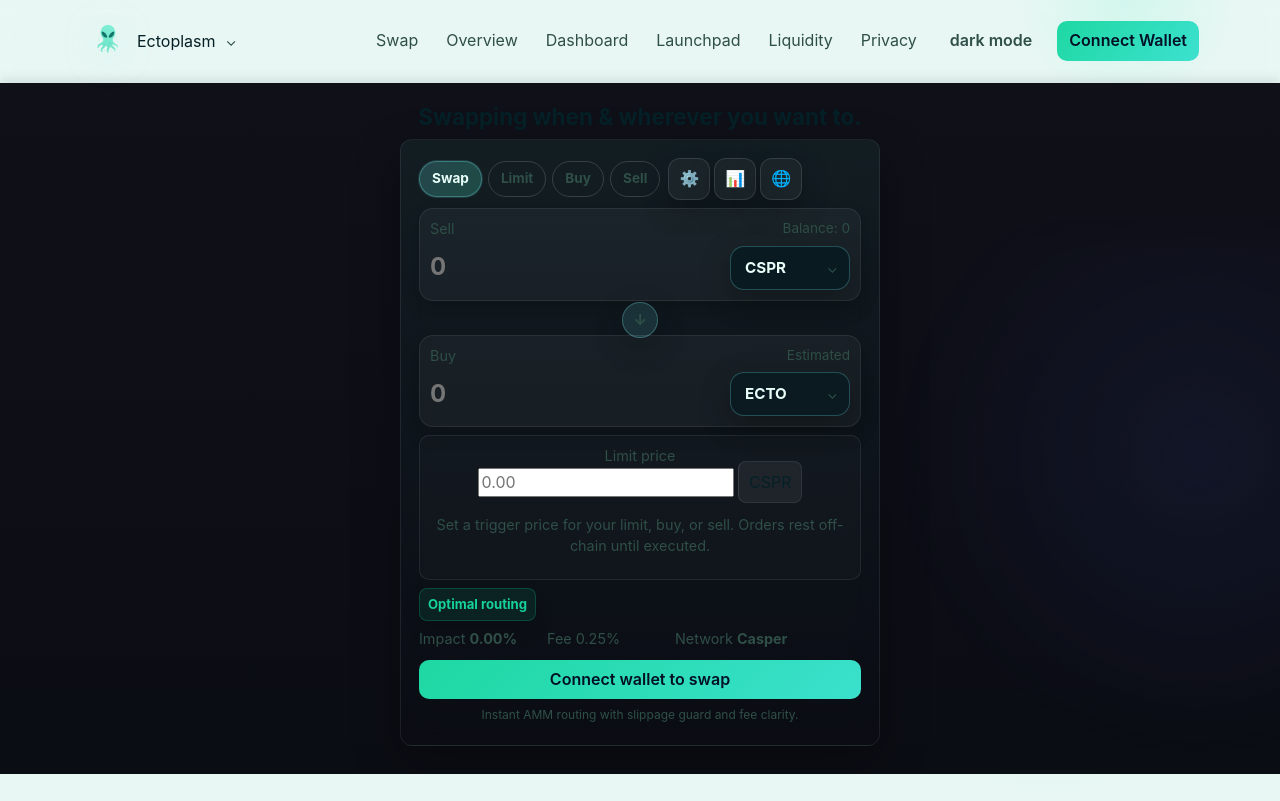
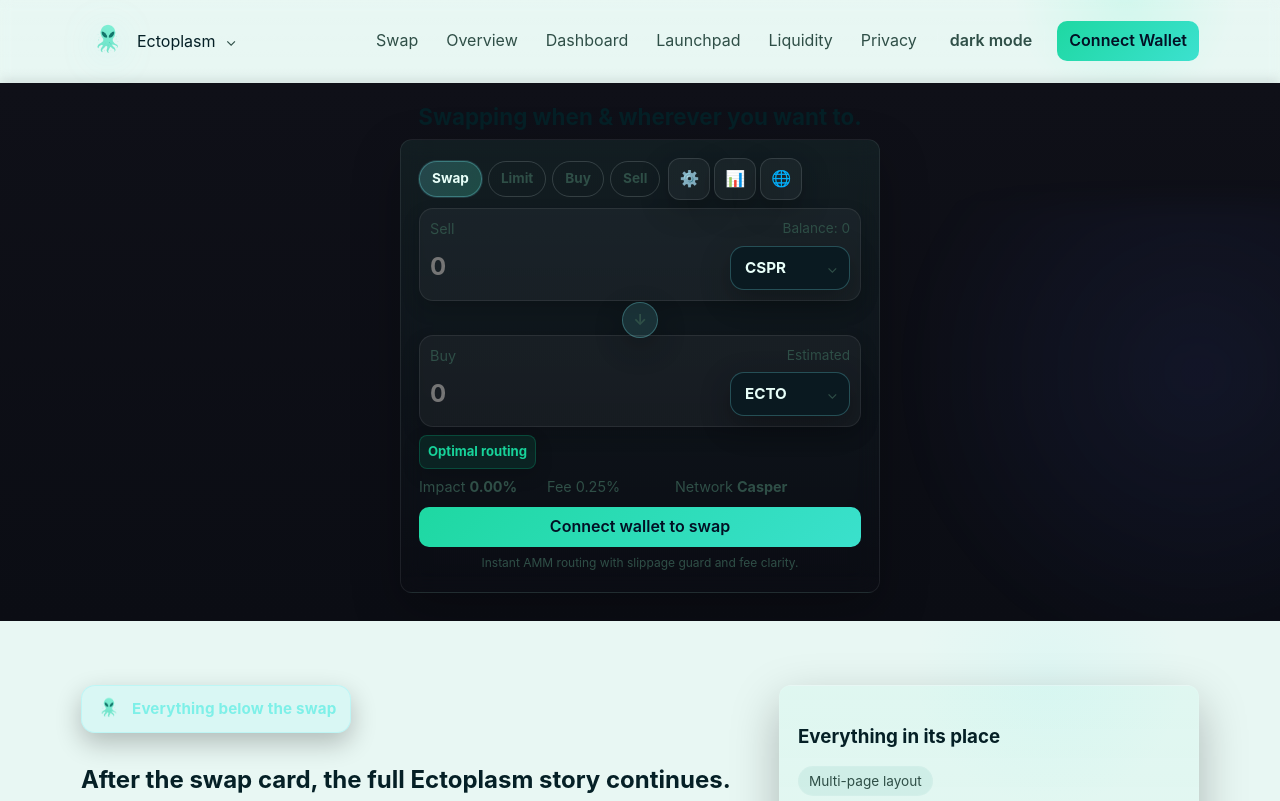
Before and after one commit to EcosystemNetwork/Ectoplasm, a plain HTML site: page index.html in a window 1280 px wide. Shown: the top 801 px of the page. Drawn offline with Linux system fonts and the light colour scheme; no server answers.

Commit message:
Remove limit price controls from swap form

```diff
--- a/index.html
+++ b/index.html
@@ -173,17 +173,6 @@
                 </div>
               </div>
             </label>
-
-            <div class="order-controls" id="limitControls" hidden>
-              <div class="input-row tight compact">
-                <label for="limitPrice" class="muted">Limit price</label>
-                <div class="input-row tight compact">
-                  <input id="limitPrice" type="number" inputmode="decimal" step="0.0001" min="0" aria-label="Limit price" placeholder="0.00" />
-                  <span class="suffix">CSPR</span>
-                </div>
-              </div>
-              <p class="muted small">Set a trigger price for your limit, buy, or sell. Orders rest off-chain until executed.</p>
-            </div>
 
             <div class="swap-inline-meta">
               <div class="swap-health" id="swapHealth" aria-live="polite">Optimal routing</div>
```
